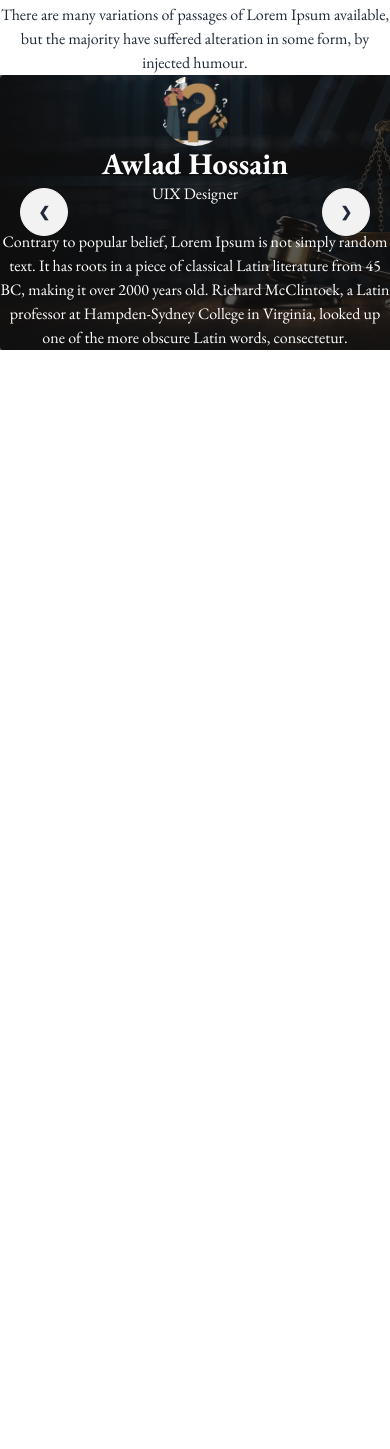
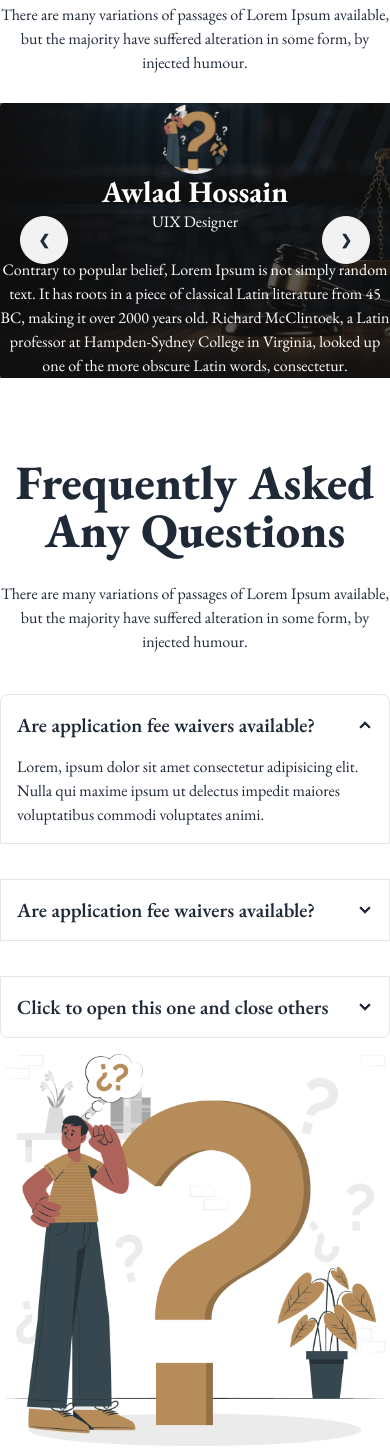
Before and after one commit to Ishtiak007/Legal-Solutions-Landing-Page, a plain HTML site: page index.html in a window 390 px wide. Shown: the part 3119-4568 px from the top of the page. Before the commit the page ends 3549 px from the top, so only its background shows below. Drawn offline with nearby package versions, Linux system fonts and the light colour scheme.

Commit message:
Frequently Asked Any Questions section added

```diff
--- a/index.html
+++ b/index.html
@@ -303,7 +303,7 @@
           humour.
         </p>
         <!-- carousel section -->
-        <div class="carousel w-full">
+        <div class="carousel w-full mt-7">
           <!-- slide one -->
           <div
             id="slide1"
@@ -454,6 +454,74 @@
           </div>
         </div>
       </section>
+      <!-- Frequently Asked Any Questions section -->
+      <section class="max-w-screen-xl mx-auto my-20">
+        <h2 class="text-center font-extrabold text-5xl">
+          Frequently Asked Any Questions
+        </h2>
+        <p class="lg:w-1/2 mx-auto text-center mt-7">
+          There are many variations of passages of Lorem Ipsum available, but
+          the majority have suffered alteration in some form, by injected
+          humour.
+        </p>
+        <div class="flex lg:flex-row flex-col gap-4 items-center mt-10">
+          <div class="flex-1">
+            <div class="join join-vertical w-full gap-9">
+              <div
+                class="collapse collapse-arrow join-item border border-base-300"
+              >
+                <input type="radio" name="my-accordion-4" checked="checked" />
+                <div class="collapse-title text-xl font-semibold">
+                  Are application fee waivers available?
+                </div>
+                <div class="collapse-content">
+                  <p>
+                    Lorem, ipsum dolor sit amet consectetur adipisicing elit.
+                    Nulla qui maxime ipsum ut delectus impedit maiores
+                    voluptatibus commodi voluptates animi.
+                  </p>
+                </div>
+              </div>
+              <div
+                class="collapse collapse-arrow join-item border border-base-300"
+              >
+                <input type="radio" name="my-accordion-4" />
+                <div class="collapse-title text-xl font-semibold">
+                  Are application fee waivers available?
+                </div>
+                <div class="collapse-content">
+                  <p>
+                    Lorem, ipsum dolor sit amet consectetur adipisicing elit.
+                    Tenetur ipsam ea adipisci, cum voluptas molestiae autem
+                    consequatur! Adipisci rem quasi reprehenderit harum nobis
+                    vitae, eius eligendi saepe, itaque alias id?
+                  </p>
+                </div>
+              </div>
+              <div
+                class="collapse collapse-arrow join-item border border-base-300"
+              >
+                <input type="radio" name="my-accordion-4" />
+                <div class="collapse-title text-xl font-semibold">
+                  Click to open this one and close others
+                </div>
+                <div class="collapse-content">
+                  <p>
+                    Lorem ipsum dolor sit amet consectetur adipisicing elit.
+                    Minima fugiat aperiam ex suscipit deleniti consequatur
+                    obcaecati ullam, odio hic quo dolores? Ipsum non dolore
+                    tempora quod explicabo veniam nemo necessitatibus voluptatum
+                    itaque, aperiam aliquid rerum libero. Nihil, mollitia atque?
+                  </p>
+                </div>
+              </div>
+            </div>
+          </div>
+          <div class="flex-1">
+            <img class="w-full" src="./images/faq.png" alt="" />
+          </div>
+        </div>
+      </section>
     </main>
     <footer></footer>
   </body>
```
